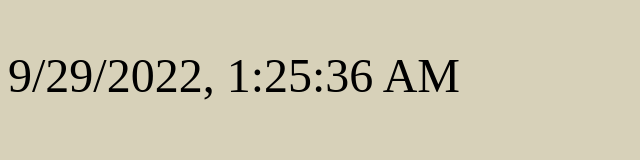
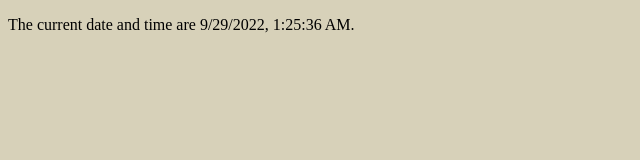
Before and after one commit to divbou/divbou.github.io, a plain HTML site: page index.htm in a window 1280 px wide. Shown: the whole page, without its empty margins (0-640 px from the left). Drawn offline with Linux system fonts and the light colour scheme.

Commit message:
Update index.htm
add text

```diff
--- a/index.htm
+++ b/index.htm
@@ -5,7 +5,7 @@
     body {
       background-color: #d7d1b9ff;
       font-family: bangla sangam MN;
-      font-size: 48px;
+      font-size: 16px;
     }
     </style>
   </head>
@@ -18,7 +18,6 @@
     }
     setInterval(freshtime, 1000);
     </script>
-
-    <p id="time"></p>
+    <p>The current date and time are <span id="time"></span>.</p>
   </body>
 </html>
```
